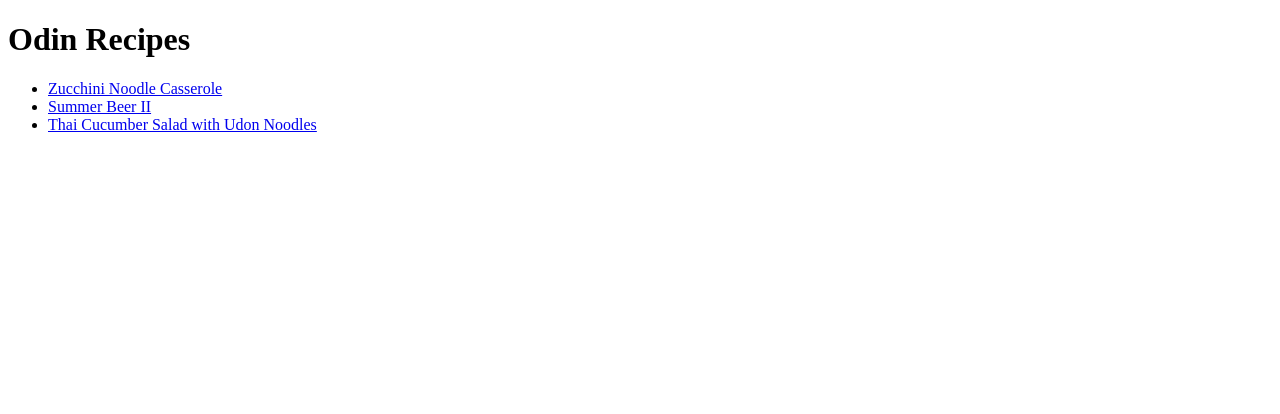
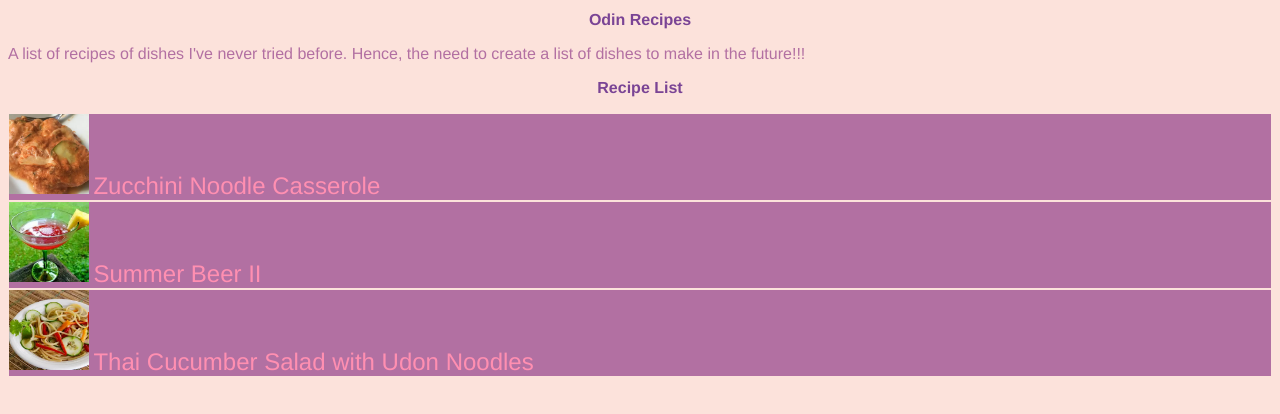
Before and after one commit to Zethereallie/odin-recipes, a plain HTML site: page index.html in a window 1280 px wide. Drawn offline with Linux system fonts and the light colour scheme.

Commit message:
Add styles to recipes and homepage

```diff
--- a/index.html
+++ b/index.html
@@ -9,10 +9,21 @@
 </head>
 <body>
     <h1>Odin Recipes</h1>
+    <p>A list of recipes of dishes I've never tried before. Hence, the need to create a list of dishes to make in the future!!!</p>
+    <h2>Recipe List</h2>
     <ul>
-        <li><a href="./recipes/zucchini-noodle-casserole.html">Zucchini Noodle Casserole</a></li>
-        <li><a href="./recipes/summer-beer-II.html">Summer Beer II</a></li>
-        <li><a href="./recipes/thai-cucumber-salad-w-udon.html">Thai Cucumber Salad with Udon Noodles</a></li>
+        <li>
+            <img src="./images/zucchini-noodle-casserole.webp" alt="Zucchini Noodle Casserole">
+            <a href="./recipes/zucchini-noodle-casserole.html">Zucchini Noodle Casserole</a>
+        </li>
+        <li>
+            <img src="./images/summer-bear-II.webp" alt="Summer Beer II">
+            <a href="./recipes/summer-beer-II.html">Summer Beer II</a>
+        </li>
+        <li>
+            <img src="./images/thai-cucumber-salad-w-udon.webp" alt="Thai Cucumber Salad with Udon Noodles">
+            <a href="./recipes/thai-cucumber-salad-w-udon.html">Thai Cucumber Salad with Udon Noodles</a>
+        </li>
     </ul>
 </body>
 </html>
--- /dev/null
+++ b/styles/style-recipes.css
@@ -0,0 +1,17 @@
+* {
+    background-color: #FCE2DB;
+    font-family: Helvetica, sans-serif;
+    color: #7A4495;
+}
+
+h1,
+h3,
+h4 {
+    color: #7A4495;
+    text-align: center;
+}
+
+img {
+    width: 100vw;
+    height: auto;
+}
--- a/styles/style.css
+++ b/styles/style.css
@@ -0,0 +1,37 @@
+* {
+    background-color: #FCE2DB;
+    font-family: Helvetica, sans-serif;
+    font-size: 1em;
+}
+
+h1,
+h2 {
+    color: #7A4495;
+    text-align: center;
+}
+
+p {
+    color: #B270A2;
+}
+
+ul {
+    list-style: none;
+    padding-left: 0;
+}
+
+li {
+    background-color: #B270A2;
+    border: 1px #FCE2DB solid;
+}
+
+img {
+    width: 5em;
+    height: auto;
+}
+
+a {
+    text-decoration: none;
+    color: #FF8FB1;
+    font-size: 1.5rem;
+    background-color: inherit;
+}
```
Also changed, not shown: recipes/summer-beer-II.html (+1 -0 lines), recipes/thai-cucumber-salad-w-udon.html (+1 -0 lines), recipes/zucchini-noodle-casserole.html (+1 -0 lines).
